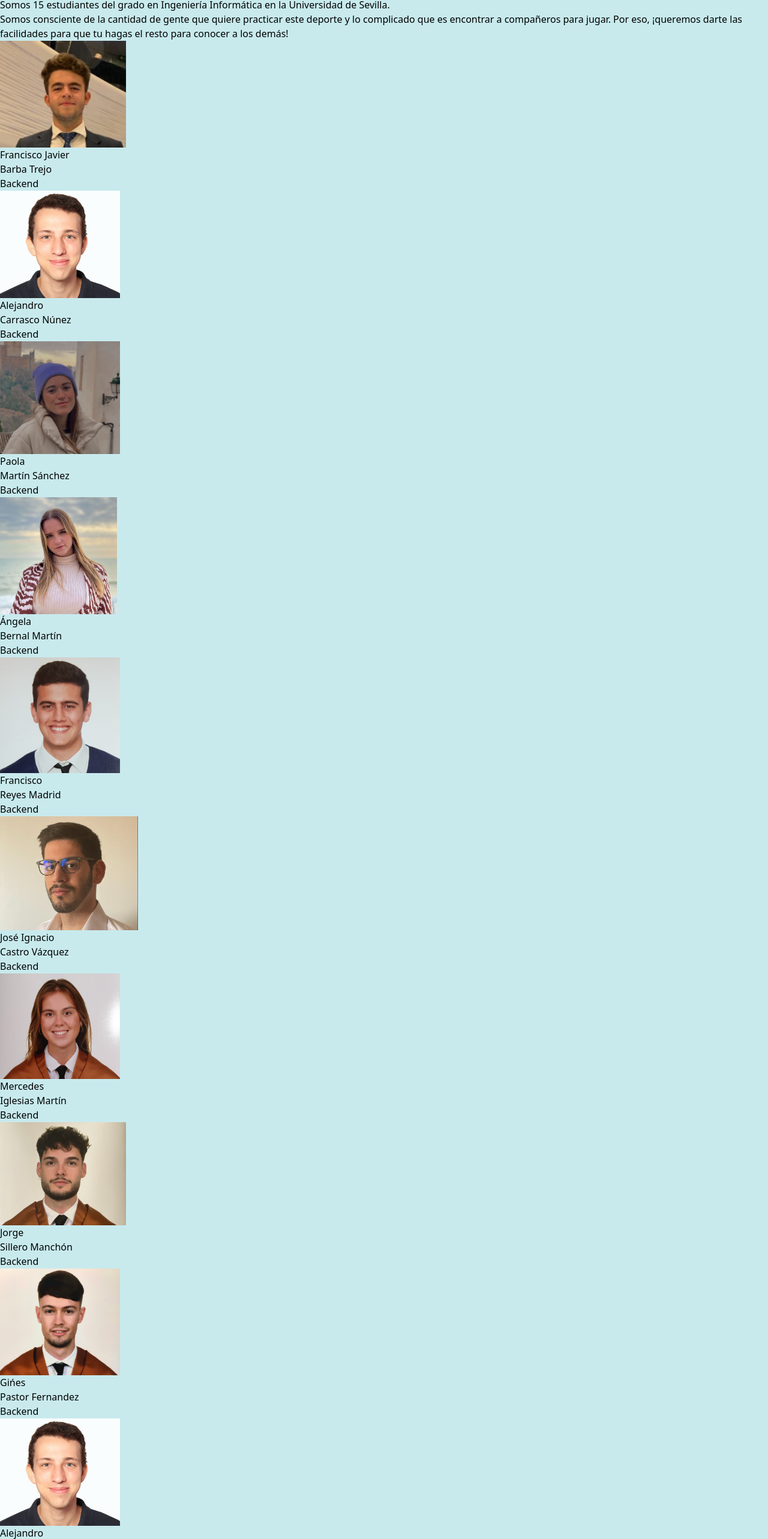
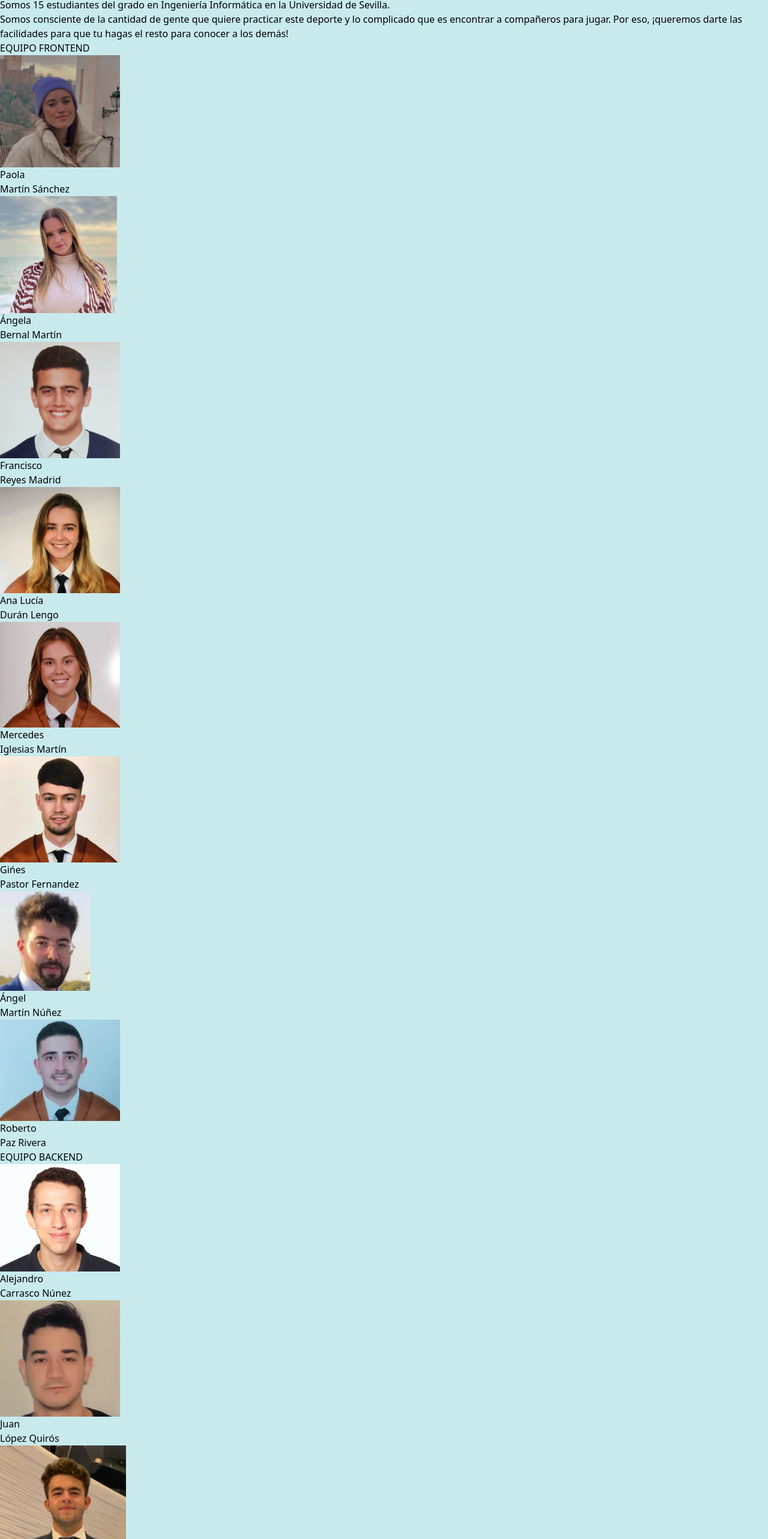
Before and after one commit to barbaat/ISPP-landing-page, a React (Vite) app: page / in a window 1280 px wide. Shown: the part 1174-3740 px from the top of the page at 60% size. Built offline with nearby package versions, Linux system fonts and the light colour scheme.

Commit message:
Subidas todas las fotos, queda último párrafo y vídeo

```diff
--- a/src/partials/Banner.jsx
+++ b/src/partials/Banner.jsx
@@ -9,7 +9,7 @@ function Banner() {
     { bannerOpen && (
       <div className="fixed bottom-0 right-0 w-full md:bottom-8 md:right-12 md:w-auto z-60">
         <div className="bg-slate-800 text-slate-50 text-sm p-3 md:rounded shadow-lg flex justify-between">
-          <div className='text-slate-500 inline-flex'><a className="font-medium hover:underline text-slate-50" href="#formulario" target="_blank" rel="noreferrer">Si quieres darnos feedback<span className="hidden sm:inline">, ¡lo agradeceríamos!</span></a> <span className="italic px-1.5">o</span> <a className="font-medium hover:underline text-emerald-400" href="#paypalxd" target="_blank" rel="noreferrer">Colabora con el proyecto</a></div>
+          <div className='text-slate-500 inline-flex'><a className="font-medium hover:underline text-slate-50" href="#formulario" target="_blank" rel="noreferrer">Si quieres darnos feedback<span className="hidden sm:inline">, ¡lo agradeceríamos!</span></a> </div>
           <button className="text-slate-500 hover:text-slate-400 pl-2 ml-3 border-l border-gray-700" onClick={() => setBannerOpen(false) }>
             <span className="sr-only">Close</span>
             <svg className="w-4 h-4 shrink-0 fill-current" viewBox="0 0 16 16">
--- a/src/partials/FeaturesBlocks.jsx
+++ b/src/partials/FeaturesBlocks.jsx
@@ -12,7 +12,8 @@ import Analu from '../images/analu.png';
 import Angel from '../images/angel.png';
 import JoseCano from '../images/joseCano.png';
 import Roberto from '../images/roberto.png';
-//import Juanlo from '../images/roberto.png';
+import Juanlo from '../images/juanlo.png';
+import Manu from '../images/manu.png';
 
 
 
@@ -34,62 +35,46 @@ function FeaturesBlocks() {
             <p className="text-2xl text-gray-600">Somos consciente de la cantidad de gente que quiere practicar este deporte y lo complicado que es encontrar a compañeros para jugar.
             Por eso, ¡queremos darte las facilidades para que tu hagas el resto para conocer a los demás!</p>
           </div>
+          <div className="max-w-3xl mx-auto text-center pb-12 md:pb-20 font-bold">
+            <p className="text-4xl text-black-600">EQUIPO FRONTEND</p>
+          </div>
+
 
           {/* Items */}
           <div className="max-w-sm mx-auto grid gap-6 md:grid-cols-2 lg:grid-cols-3 items-start md:max-w-2xl lg:max-w-none">
 
-            {/* 1st item */}
-            <div className="relative flex flex-col items-center p-6 bg-white rounded shadow-xl">
-            <img className="md:max-w-none mx-auto rounded pb-5" src={Fj} width="210" height="210" alt="Features bg" />
-            <p> </p>
-              <h4 className="text-2xl font-bold leading-snug tracking-tight mb-1">Francisco Javier</h4>
-              <h4 className="text-2xl font-bold leading-snug tracking-tight mb-1">Barba Trejo</h4>
-              <p className="text-gray-600 text-center">Backend</p>
-            </div>
-
-            {/* 2nd item */}
-            <div className="relative flex flex-col items-center p-6 bg-white rounded shadow-xl">
-            <img className="md:max-w-none mx-auto rounded pb-5" src={Alejandro} width="200" height="200" alt="Features bg" />
-            <p> </p>
-              <h4 className="text-2xl font-bold leading-snug tracking-tight mb-1">Alejandro</h4>
-              <h4 className="text-2xl font-bold leading-snug tracking-tight mb-1">Carrasco Núnez</h4>
-              <p className="text-gray-600 text-center">Backend</p>
-            </div>
-
-            {/* 3rd item */}
             <div className="relative flex flex-col items-center p-6 bg-white rounded shadow-xl">
             <img className="md:max-w-none mx-auto rounded pb-5" src={Paola} width="200" height="200" alt="Features bg" />
             <p> </p>
               <h4 className="text-2xl font-bold leading-snug tracking-tight mb-1">Paola</h4>
               <h4 className="text-2xl font-bold leading-snug tracking-tight mb-1">Martín Sánchez</h4>
-              <p className="text-gray-600 text-center">Backend</p>
+
             </div>
 
-            {/* 4th item */}
+
             <div className="relative flex flex-col items-center p-6 bg-white rounded shadow-xl">
             <img className="md:max-w-none mx-auto rounded pb-5" src={Angela} width="195" height="195" alt="Features bg" />
             <p> </p>
               <h4 className="text-2xl font-bold leading-snug tracking-tight mb-1">Ángela</h4>
               <h4 className="text-2xl font-bold leading-snug tracking-tight mb-1">Bernal Martín</h4>
-              <p className="text-gray-600 text-center">Backend</p>
+
             </div>
 
-            {/* 5th item */}
+
             <div className="relative flex flex-col items-center p-6 bg-white rounded shadow-xl">
             <img className="md:max-w-none mx-auto rounded pb-5" src={Paco} width="200" height="200" alt="Features bg" />
             <p> </p>
               <h4 className="text-2xl font-bold leading-snug tracking-tight mb-1">Francisco</h4>
               <h4 className="text-2xl font-bold leading-snug tracking-tight mb-1">Reyes Madrid</h4>
-              <p className="text-gray-600 text-center">Backend</p>
+
             </div>
 
-            {/* 6th item */}
             <div className="relative flex flex-col items-center p-6 bg-white rounded shadow-xl">
-            <img className="md:max-w-none mx-auto rounded pb-5" src={Jose} width="230" height="230" alt="Features bg" />
+            <img className="md:max-w-none mx-auto rounded pb-5" src={Analu} width="200" height="200" alt="Features bg" />
             <p> </p>
-              <h4 className="text-2xl font-bold leading-snug tracking-tight mb-1">José Ignacio</h4>
-              <h4 className="text-2xl font-bold leading-snug tracking-tight mb-1">Castro Vázquez</h4>
-              <p className="text-gray-600 text-center">Backend</p>
+              <h4 className="text-2xl font-bold leading-snug tracking-tight mb-1">Ana Lucía</h4>
+              <h4 className="text-2xl font-bold leading-snug tracking-tight mb-1">Durán Lengo</h4>
+
             </div>
 
             <div className="relative flex flex-col items-center p-6 bg-white rounded shadow-xl">
@@ -97,7 +82,73 @@ function FeaturesBlocks() {
             <p> </p>
               <h4 className="text-2xl font-bold leading-snug tracking-tight mb-1">Mercedes</h4>
               <h4 className="text-2xl font-bold leading-snug tracking-tight mb-1">Iglesias Martín</h4>
-              <p className="text-gray-600 text-center">Backend</p>
+
+            </div>
+
+            <div className="relative flex flex-col items-center p-6 bg-white rounded shadow-xl">
+            <img className="md:max-w-none mx-auto rounded pb-5" src={Gines} width="200" height="200" alt="Features bg" />
+            <p> </p>
+              <h4 className="text-2xl  font-bold leading-snug tracking-tight mb-1">Gińes</h4>
+              <h4 className="text-2xl font-bold leading-snug tracking-tight mb-1">Pastor Fernandez</h4>
+            </div>
+
+            <div className="relative flex flex-col items-center p-6 bg-white rounded shadow-xl">
+            <img className="md:max-w-none mx-auto rounded pb-5" src={Angel} width="150" height="140" alt="Features bg" />
+            <p> </p>
+              <h4 className="text-2xl font-bold leading-snug tracking-tight mb-1">Ángel</h4>
+              <h4 className="text-2xl font-bold leading-snug tracking-tight mb-1">Martín Núñez</h4>
+            </div>
+
+            <div className="relative flex flex-col items-center p-6 bg-white rounded shadow-xl">
+            <img className="md:max-w-none mx-auto rounded pb-5" src={Roberto} width="200" height="200" alt="Features bg" />
+            <p> </p>
+              <h4 className="text-2xl font-bold leading-snug tracking-tight mb-1">Roberto</h4>
+              <h4 className="text-2xl font-bold leading-snug tracking-tight mb-1">Paz Rivera</h4>
+            </div>
+
+            </div>
+
+            <div className="max-w-3xl mx-auto text-center pb-12 md:pb-20 pt-20 font-bold">
+              <p className="text-4xl text-black-600">EQUIPO BACKEND</p>
+            </div>
+
+            <div className="max-w-sm mx-auto grid gap-6 md:grid-cols-2 lg:grid-cols-3 items-start md:max-w-2xl lg:max-w-none">
+
+            <div className="relative flex flex-col items-center p-6 bg-white rounded shadow-xl">
+            <img className="md:max-w-none mx-auto rounded pb-5" src={Alejandro} width="200" height="200" alt="Features bg" />
+            <p> </p>
+              <h4 className="text-2xl font-bold leading-snug tracking-tight mb-1">Alejandro</h4>
+              <h4 className="text-2xl font-bold leading-snug tracking-tight mb-1">Carrasco Núnez</h4>
+
+            </div>
+
+            <div className="relative flex flex-col items-center p-6 bg-white rounded shadow-xl">
+            <img className="md:max-w-none mx-auto rounded pb-5" src={Juanlo} width="200" height="200" alt="Features bg" />
+            <p> </p>
+              <h4 className="text-2xl font-bold leading-snug tracking-tight mb-1">Juan</h4>
+              <h4 className="text-2xl font-bold leading-snug tracking-tight mb-1">López Quirós</h4>
+            </div>
+
+            <div className="relative flex flex-col items-center p-6 bg-white rounded shadow-xl">
+            <img className="md:max-w-none mx-auto rounded pb-5" src={Fj} width="210" height="210" alt="Features bg" />
+            <p> </p>
+              <h4 className="text-2xl font-bold leading-snug tracking-tight mb-1">Francisco Javier</h4>
+              <h4 className="text-2xl font-bold leading-snug tracking-tight mb-1">Barba Trejo</h4>
+            </div>
+
+
+            <div className="relative flex flex-col items-center p-6 bg-white rounded shadow-xl">
+            <img className="md:max-w-none mx-auto rounded pb-5" src={JoseCano} width="210" height="210" alt="Features bg" />
+            <p> </p>
+              <h4 className="text-2xl font-bold leading-snug tracking-tight mb-1">Carlos</h4>
+              <h4 className="text-2xl font-bold leading-snug tracking-tight mb-1">Cano Gómez</h4>
+            </div>
+
+            <div className="relative flex flex-col items-center p-6 bg-white rounded shadow-xl">
+            <img className="md:max-w-none mx-auto rounded pb-5" src={Jose} width="230" height="230" alt="Features bg" />
+            <p> </p>
+              <h4 className="text-2xl font-bold leading-snug tracking-tight mb-1">José Ignacio</h4>
+              <h4 className="text-2xl font-bold leading-snug tracking-tight mb-1">Castro Vázquez</h4>
             </div>
 
             <div className="relative flex flex-col items-center p-6 bg-white rounded shadow-xl">
@@ -105,63 +156,13 @@ function FeaturesBlocks() {
             <p> </p>
               <h4 className="text-2xl font-bold leading-snug tracking-tight mb-1">Jorge</h4>
               <h4 className="text-2xl font-bold leading-snug tracking-tight mb-1">Sillero Manchón</h4>
-              <p className="text-gray-600 text-center">Backend</p>
             </div>
 
             <div className="relative flex flex-col items-center p-6 bg-white rounded shadow-xl">
-            <img className="md:max-w-none mx-auto rounded pb-5" src={Gines} width="200" height="200" alt="Features bg" />
+            <img className="md:max-w-none mx-auto rounded pb-5" src={Manu} width="210" height="210" alt="Features bg" />
             <p> </p>
-              <h4 className="text-2xl  font-bold leading-snug tracking-tight mb-1">Gińes</h4>
-              <h4 className="text-2xl font-bold leading-snug tracking-tight mb-1">Pastor Fernandez</h4>
-              <p className="text-gray-600 text-center">Backend</p>
-            </div>
-
-            <div className="relative flex flex-col items-center p-6 bg-white rounded shadow-xl">
-            <img className="md:max-w-none mx-auto rounded pb-5" src={Alejandro} width="200" height="200" alt="Features bg" />
-            <p> </p>
-              <h4 className="text-2xl font-bold leading-snug tracking-tight mb-1">Alejandro</h4>
-              <h4 className="text-2xl font-bold leading-snug tracking-tight mb-1">Carrasco Núnez</h4>
-              <p className="text-gray-600 text-center">Backend</p>
-            </div>
-
-            <div className="relative flex flex-col items-center p-6 bg-white rounded shadow-xl">
-            <img className="md:max-w-none mx-auto rounded pb-5" src={Analu} width="200" height="200" alt="Features bg" />
-            <p> </p>
-              <h4 className="text-2xl font-bold leading-snug tracking-tight mb-1">Ana Lucía</h4>
-              <h4 className="text-2xl font-bold leading-snug tracking-tight mb-1">Durán Lengo</h4>
-              <p className="text-gray-600 text-center">Backend</p>
-            </div>
-
-            <div className="relative flex flex-col items-center p-6 bg-white rounded shadow-xl">
-            <img className="md:max-w-none mx-auto rounded pb-5" src={JoseCano} width="210" height="210" alt="Features bg" />
-            <p> </p>
-              <h4 className="text-2xl font-bold leading-snug tracking-tight mb-1">Carlos</h4>
-              <h4 className="text-2xl font-bold leading-snug tracking-tight mb-1">Cano Gómez</h4>
-              <p className="text-gray-600 text-center">Backend</p>
-            </div>
-
-            <div className="relative flex flex-col items-center p-6 bg-white rounded shadow-xl">
-            <img className="md:max-w-none mx-auto rounded pb-5" src={Roberto} width="200" height="200" alt="Features bg" />
-            <p> </p>
-              <h4 className="text-2xl font-bold leading-snug tracking-tight mb-1">Roberto</h4>
-              <h4 className="text-2xl font-bold leading-snug tracking-tight mb-1">Paz Rivera</h4>
-              <p className="text-gray-600 text-center">Backend</p>
-            </div>
-
-            <div className="relative flex flex-col items-center p-6 bg-white rounded shadow-xl">
-            <img className="md:max-w-none mx-auto rounded pb-5" src={Angel} width="150" height="140" alt="Features bg" />
-            <p> </p>
-              <h4 className="text-2xl font-bold leading-snug tracking-tight mb-1">Ángel</h4>
-              <h4 className="text-2xl font-bold leading-snug tracking-tight mb-1">Martín Núñez</h4>
-              <p className="text-gray-600 text-center">Backend</p>
-            </div>
-
-            <div className="relative flex flex-col items-center p-6 bg-white rounded shadow-xl">
-            <img className="md:max-w-none mx-auto rounded pb-5" src={Roberto} width="200" height="200" alt="Features bg" />
-            <p> </p>
-              <h4 className="text-2xl font-bold leading-snug tracking-tight mb-1">Juan</h4>
-              <h4 className="text-2xl font-bold leading-snug tracking-tight mb-1">dsfasdas</h4>
-              <p className="text-gray-600 text-center">Backend</p>
+              <h4 className="text-2xl font-bold leading-snug tracking-tight mb-1">Manuel</h4>
+              <h4 className="text-2xl font-bold leading-snug tracking-tight mb-1">Fernández Rodríguez</h4>
             </div>
 
           </div>
```
Also changed, not shown: src/partials/Footer.jsx (+19 -10 lines), src/images/juanlo.png (added), src/images/manu.png (added).
